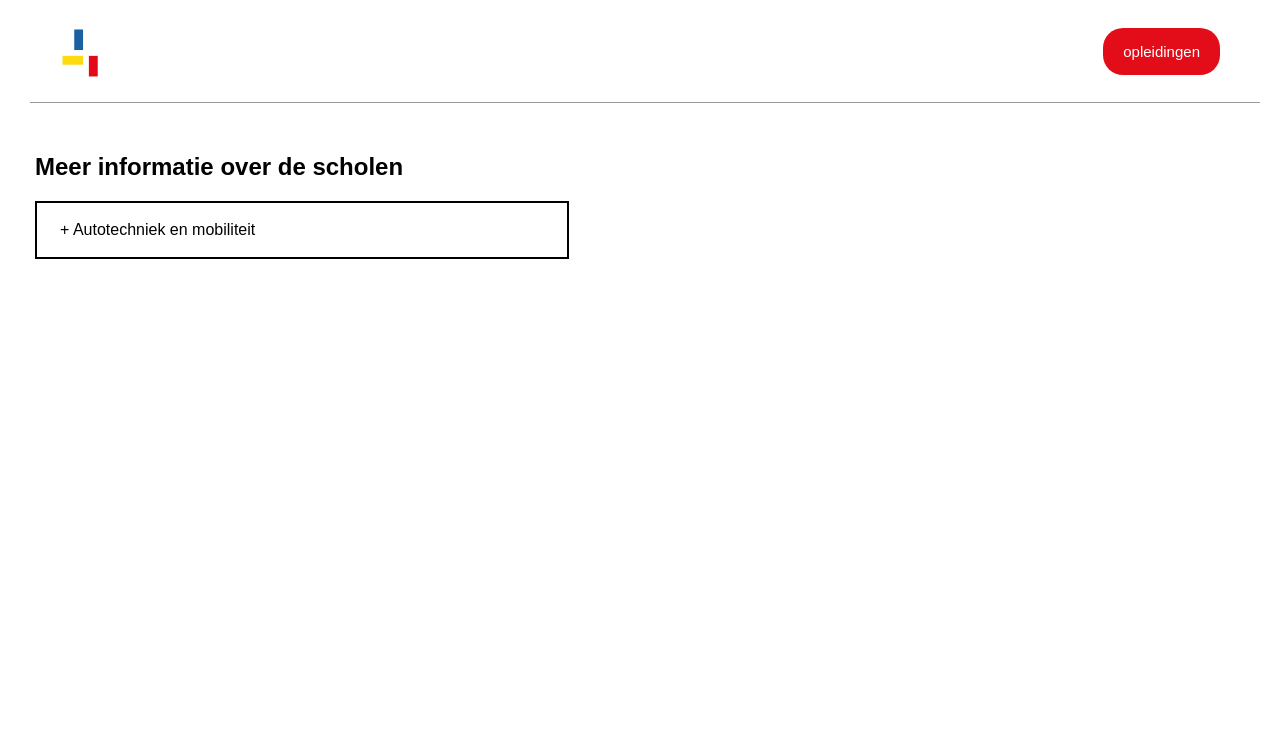
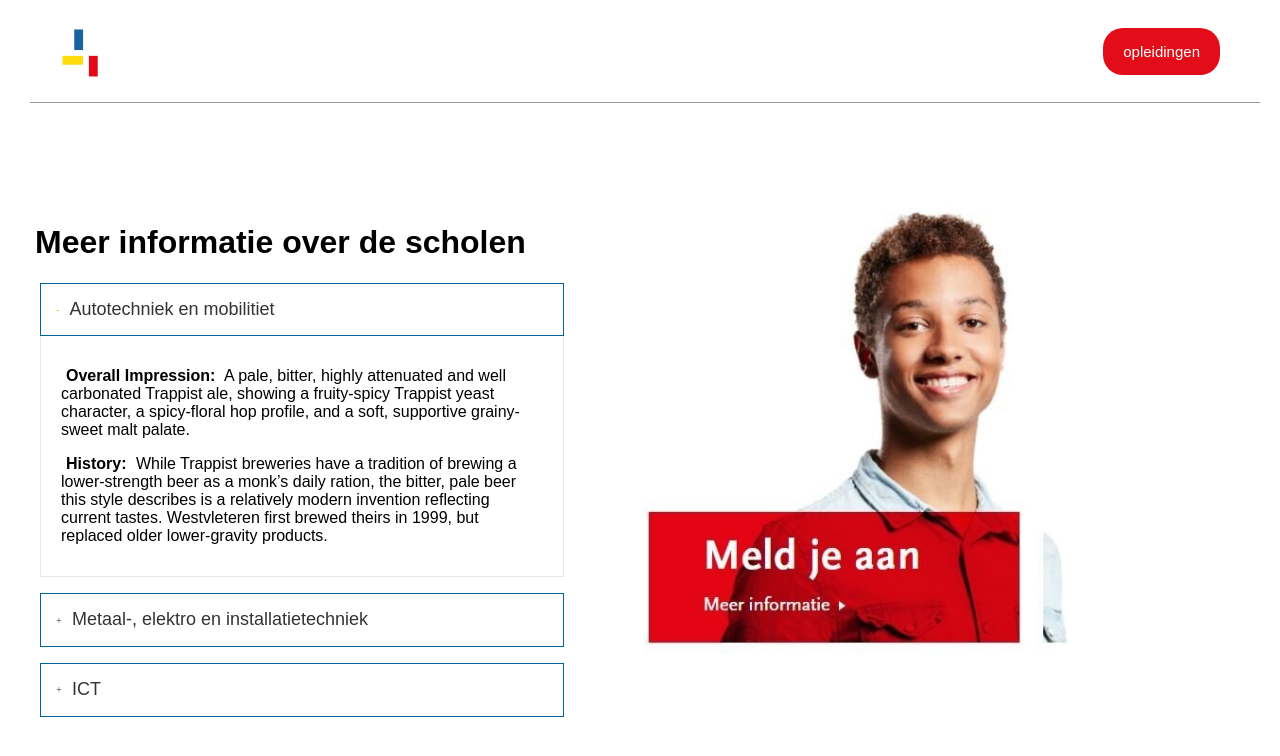
Before and after one commit to marvinw2000/kieswijzer, a Vue app in the folder kieswijzer1.1/: page / in a window 1280 px wide. Shown: the top 756 px of the page. Built offline with nearby package versions, Linux system fonts and the light colour scheme.

Commit message:
laatste wijzigingen informatiepagina

```diff
--- a/kieswijzer1.1/src/App.vue
+++ b/kieswijzer1.1/src/App.vue
@@ -1,23 +1,22 @@
 <template>
   <div id="app">
     <Header/>
+    <Informatie/>
 
-    <Informatie/>
   </div>
 </template>
 <script>
 
 import Header from "../src/components/Header";
-//import Home from "../src/components/Home";
-//import Resultaten from "./components/Resultaten";
 import Informatie from "./components/Informatie";
+
 
 export default {
   name: 'App',
   components: {
     Informatie,
     Header,
-   // Resultaten
+
   }
 }
 </script>
--- a/kieswijzer1.1/src/components/Informatie.vue
+++ b/kieswijzer1.1/src/components/Informatie.vue
@@ -1,94 +1,219 @@
 <template>
   <div class="container">
     <div class="section">
-      <h2>Meer informatie over de scholen</h2>
-      <div class="item" v-if="[isActive ? 'active' : '', 'collapsible']"  v-on:click="toggle">
-        <span class="toggleIcon" id="toggleIcon">{{ toggleIcon }} Autotechniek en mobiliteit </span>
-      </div>
-      <div class="item" v-if="[isActive ? 'block' : 'none', 'content']" v-show="isActive">
-        <div class="content">
-          <p>
-            test
-            stes
-            test
-          </p>
-        </div>
+      <h1>Meer informatie over de scholen</h1>
+      <section class="accordion">
+        <input type="checkbox" name="collapse" id="handle1" checked="checked">
+        <h2 class="handle">
+         <label for="handle1">Autotechniek en mobilitiet</label>
+        </h2>
+          <div class="content">
+            <p><strong>Overall Impression:</strong> A pale, bitter, highly attenuated and well carbonated Trappist ale, showing a fruity-spicy Trappist yeast character, a spicy-floral hop profile, and a soft, supportive grainy-sweet malt palate.</p>
+            <p><strong>History:</strong> While Trappist breweries have a tradition of brewing a lower-strength beer as a monk’s daily ration, the bitter, pale beer this style describes is a relatively modern invention reflecting current tastes. Westvleteren first brewed theirs in 1999, but replaced older lower-gravity products.</p>
+          </div>
+      </section>
+  <section class="accordion">
+    <input type="checkbox" name="collapse2" id="handle2">
+    <h2 class="handle">
+      <label for="handle2">Metaal-, elektro en installatietechniek</label>
+    </h2>
+    <div class="content">
+      <p><strong>Overall Impression:</strong> A deep reddish-copper, moderately strong, malty, complex Trappist ale with rich malty flavors, dark or dried fruit esters, and light alcohol blended together in a malty presentation that still finishes fairly dry.</p>
+      <p><strong>History:</strong> Originated at monasteries in the Middle Ages, and was revived in the mid-1800s after the Napoleonic era.</p>
+    </div>
+  </section>
+  <section class="accordion">
+    <input type="checkbox" name="collapse2" id="handle3">
+    <h2 class="handle">
+      <label for="handle3">ICT</label>
+    </h2>
+    <div class="content">
+      <p><strong>Overall Impression:</strong> A pale, somewhat spicy, dry, strong Trappist ale with a pleasant rounded malt flavor and firm bitterness. Quite aromatic, with spicy, fruity, and light alcohol notes combining with the supportive clean malt character to produce a surprisingly drinkable beverage considering the high alcohol level.</p>
+      <p><strong>History:</strong> Originally popularized by the Trappist monastery at Westmalle.</p>
+    </div>
+  </section>
+    </div>
+    <div class="aanmeld-blok">
+      <img src="../assets/meldJeAan.jpg" alt="aanmelden" onclick="window.location.href='https://rocmondriaan.nl/alle-opleidingen'" height="500">
 
-<!--      <div :class="[isActive ? 'active' : '', 'collapsible']" v-on:click="toggle">-->
-<!--        <span class="toggleIcon" id="toggleIcon">{{ toggleIcon }} Autotechniek en mobiliteit </span>-->
+    </div>
+  </div>
+
+<!--  <div class="container">-->
+<!--    <div class="section">-->
+<!--      <h2>Meer informatie over de scholen</h2>-->
+<!--      <div class="item" v-if="[isActive === true]" v-on:click="toggle">-->
+<!--        <span>{{ toggleIcon }} Metaal-, elektro en installatietechniek</span>-->
 <!--      </div>-->
-<!--      <div :class="[isActive ? 'block' : 'none', 'content']" v-show="isActive">-->
-<!--        <div class="content">-->
-<!--          <p>-->
-<!--            <b>Snelle service in de werkplaats</b>-->
-<!--            <br><br>-->
-<!--            Heb jij technische skills en heb je een passie voor alles wat met-->
-<!--            (bedrijfs-) auto’s, (motor-)fietsen of scooters te maken heeft? In de-->
-<!--            Autotechniek en Mobiliteit ligt de toekomst open want het is een wereld-->
-<!--            van nieuwe ontwikkelingen en innovaties. Ben je op zoek naar een uitdaging?-->
-<!--            Je vindt die ongetwijfeld bij ons binnen de autotechniek en mobiliteitsbranche.-->
-<!--            <br><br>-->
-<!--            Bij ons kun je opleidingen volgen als je voertuigen wilt repareren, verkopen,-->
-<!--            je eigen onderneming wilt starten of als manager aan de slag wilt gaan.-->
-<!--            Tijdens je opleiding leer je naast de ‘gewone’ autotechniek alles over hybride- en volledig-->
-<!--            elektrische voertuigen. Je voert onderhoudsbeurten en reparaties uit en je vervangt-->
-<!--            onderdelen van personenauto’s, bedrijfswagens, fietsen, scooters en e-bikes.-->
-<!--            <br><br>-->
-<!--            Wil je autoschades herstellen, kies dan voor een opleiding binnen de Carrosserietechniek.-->
-<!--            Je werkt als autoschadehersteller of autospuiter bij een autoschadeherstelbedrijf.-->
-<!--            <br><br>-->
-<!--          </p>-->
-<!--            <h4>Contact informatie</h4>-->
-<!--            <a href="mailto:info@rocmondriaan.nl">E-mail: info@rocmondriaan.nl</a><br><br>-->
-<!--            <a href="call:07051515151">Telefoonnummer: 070-05565265</a>-->
+<!--      <div class="item" v-if="[isActive ? 'block' : 'none', 'content']" v-show="isActive">-->
+<!--        <div class="body">-->
+<!--          Lorem ipsum dolor sit amet, consectetur adipiscing elit. Sed ullamcorper aliquet pharetra.-->
+<!--          Phasellus imperdiet malesuada mattis. Etiam dictum nisi id ullamcorper elementum. Nullam-->
+<!--          pharetra tortor a nulla feugiat scelerisque. Fusce interdum eu orci vitae sodales. Sed gravida-->
+<!--          felis congue, efficitur erat et, interdum tortor. In dignissim mauris sit amet libero fermentum-->
+<!--          tempor. Morbi condimentum lacinia auctor. Integer eleifend placerat odio non eleifend. Fusce sed-->
+<!--          libero varius, pulvinar tortor id, elementum erat. In ac consectetur eros. Ut condimentum sem-->
+<!--          sodales eleifend laoreet. Quisque nec augue sollicitudin, semper nisl vitae, viverra risus.-->
+<!--          Etiam eget dapibus purus, ac hendrerit tellus. Proin faucibus massa quis ex ullamcorper semper.-->
 <!--        </div>-->
 <!--      </div>-->
-        </div>
-    </div>
-  </div>
+<!--      <div class="item" v-if="[isOpen ? 'active' : '']" v-on:click="toggle2">-->
+<!--        <span>{{ toggleIcon }} Autotechniek en mobiliteit</span>-->
+<!--      </div>-->
+<!--      <div class="item" v-if="[isOpen ? 'block' : 'none', 'content']" v-show="isOpen">-->
+<!--        <div class="body">-->
+<!--          Lorem ipsum dolor sit amet, consectetur adipiscing elit. Sed ullamcorper aliquet pharetra.-->
+<!--          Phasellus imperdiet malesuada mattis. Etiam dictum nisi id ullamcorper elementum. Nullam-->
+<!--          pharetra tortor a nulla feugiat scelerisque. Fusce interdum eu orci vitae sodales. Sed gravida-->
+<!--          felis congue, efficitur erat et, interdum tortor. In dignissim mauris sit amet libero fermentum-->
+<!--          tempor. Morbi condimentum lacinia auctor. Integer eleifend placerat odio non eleifend. Fusce sed-->
+<!--          libero varius, pulvinar tortor id, elementum erat. In ac consectetur eros. Ut condimentum sem-->
+<!--          sodales eleifend laoreet. Quisque nec augue sollicitudin, semper nisl vitae, viverra risus.-->
+<!--          Etiam eget dapibus purus, ac hendrerit tellus. Proin faucibus massa quis ex ullamcorper semper.-->
+<!--        </div>-->
+<!--      </div>-->
+<!--      <div class="item" v-if="[isOpen ? 'active' : '']" v-on:click="toggle2">-->
+<!--        <span>{{ toggleIcon }} Autotechniek en mobiliteit</span>-->
+<!--      </div>-->
+<!--      <div class="item" v-if="[isOpen ? 'block' : 'none', 'content']" v-show="isOpen">-->
+<!--        <div class="body">-->
+<!--          Lorem ipsum dolor sit amet, consectetur adipiscing elit. Sed ullamcorper aliquet pharetra.-->
+<!--          Phasellus imperdiet malesuada mattis. Etiam dictum nisi id ullamcorper elementum. Nullam-->
+<!--          pharetra tortor a nulla feugiat scelerisque. Fusce interdum eu orci vitae sodales. Sed gravida-->
+<!--          felis congue, efficitur erat et, interdum tortor. In dignissim mauris sit amet libero fermentum-->
+<!--          tempor. Morbi condimentum lacinia auctor. Integer eleifend placerat odio non eleifend. Fusce sed-->
+<!--          libero varius, pulvinar tortor id, elementum erat. In ac consectetur eros. Ut condimentum sem-->
+<!--          sodales eleifend laoreet. Quisque nec augue sollicitudin, semper nisl vitae, viverra risus.-->
+<!--          Etiam eget dapibus purus, ac hendrerit tellus. Proin faucibus massa quis ex ullamcorper semper.-->
+<!--        </div>-->
+<!--      </div>-->
+<!--    </div>-->
+
+
+<!--  </div>-->
+
 </template>
 
 <script>
 export default {
   name: "Informatie",
-  data(){
-    return{
+  data() {
+    return {
+      isOpen: false,
       isActive: false,
       toggleIcon: '+',
     }
   },
 
   methods: {
-    toggle(){
-      this.isActive = !this.isActive
-    },
-  },
+    // toggle() {
+    //   this.isActive = !this.isActive
+    //     },
+    //
+    // toggle2(){
+    //   this.isOpen = !this.isOpen
+  }
 }
 </script>
 
 <style scoped>
 
+
+
 .container{
   display: grid;
   grid-template-columns: 45% 50%;
+  margin-top:50px;
 }
 
-.item {
-  color: black;
-  cursor: pointer;
-  padding: 18px;
-  border: none;
-  text-align: left;
-  outline: none;
-  border: 2px solid black;
+/*.item {*/
+/*  color: black;*/
+/*  cursor: pointer;*/
+/*  padding: 18px;*/
+/*  border: none;*/
+/*  text-align: left;*/
+/*  outline: none;*/
+/*  border: 1px solid #00639d;*/
+/*}*/
+
+.aanmeld-blok{
+  margin-left: 60px;
 }
 
-.content {
-  padding: 0 18px;
-  overflow: hidden;
+.section{
+  margin-top: 50px;
 }
 
-h2{
-  margin-top: 50px;
+
+.accordion > input[type="checkbox"] {
+  position: absolute;
+  left: -100vw;
 }
+
+.accordion .content {
+  overflow-y: hidden;
+  height: 0;
+  transition: height 0.3s ease;
+}
+
+.accordion > input[type="checkbox"]:checked ~ .content {
+  height: auto;
+  overflow: visible;
+}
+
+.accordion label {
+  display: block;
+}
+
+body {
+  color: #333;
+  font-weight: 300;
+}
+
+.accordion {
+  margin-bottom: 1em;
+}
+
+.accordion > input[type="checkbox"]:checked ~ .content {
+  padding: 15px;
+  border: 1px solid #e8e8e8;
+  border-top: 0;
+}
+
+.accordion .handle {
+  margin: 0;
+  font-size: 1.125em;
+  line-height: 1.2em;
+}
+
+.accordion label {
+  color: #333;
+  cursor: pointer;
+  font-weight: normal;
+  padding: 15px;
+  background-color: white;
+  border: 1px solid #00639d;
+}
+
+.accordion label:hover,
+.accordion label:focus {
+  background: white;
+}
+
+.accordion .handle label:before {
+  font-family: 'fontawesome';
+  content: "+";
+  display: inline-block;
+  margin-right: 10px;
+  font-size: .58em;
+  line-height: 1.556em;
+  vertical-align: middle;
+}
+
+.accordion > input[type="checkbox"]:checked ~ .handle label:before {
+  content: "-";
+  color:lawngreen;
+}
+
+
 </style>
```
Also changed, not shown: kieswijzer1.1/src/assets/meldJeAan.jpg (added), kieswijzer1.1/src/assets/persoon.jpg (added).
